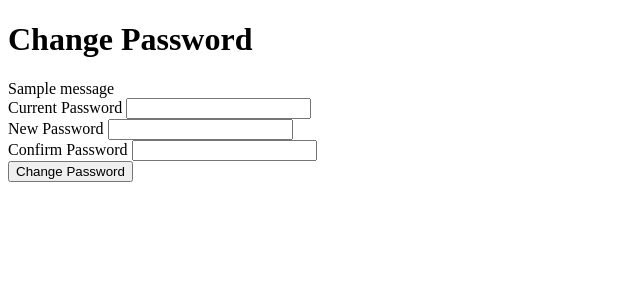
After one commit to zazu7765/BugReportingSystem, a Flask app: page /change_password in a window 1280 px wide. The commit adds this page. Shown: the top 300 px of the page, without its empty margins (0-640 px from the left). Run offline with Flask 3, Linux system fonts and the light colour scheme; a user stored in the database is signed in; tables that the repository leaves empty hold one stand-in row (values such as "Sample post"); one stand-in notice (Sample message) is shown.

Commit message:
feature(password): change password flow

```diff
--- a/app.py
+++ b/app.py
@@ -4,7 +4,7 @@ from flask import Flask, render_template, redirect, url_for, request, abort, fla
 from flask_login import login_user, login_required, logout_user, LoginManager, current_user
 from werkzeug.security import check_password_hash
 
-from forms import RegistrationForm, LoginForm, SprintForm, BugReportForm
+from forms import RegistrationForm, LoginForm, SprintForm, BugReportForm, ChangePasswordForm
 from models import User, db, BugReport, Sprint
 from utilities import check_existing_employee, check_existing_user, hash_password, check_existing_bug_report_by_id, \
     check_fixed_bug_report, check_open_bug_report, check_existing_sprint, check_date_in_sprint, get_existing_user
@@ -76,6 +76,22 @@ def create_app(testing=False):
         form.next.default = request.args.get('next','')
         form.process()
         return render_template('login.html', form=form)
+
+    @app.route('/change_password', methods=['GET', 'POST'])
+    @login_required
+    def change_password():
+        form = ChangePasswordForm()
+
+        if form.validate_on_submit():
+            if not check_password_hash(current_user.password, form.current_password.data):
+                flash('Current password is incorrect', 'error')
+            else:
+                current_user.password = hash_password(form.new_password.data)
+                db.session.commit()
+                flash('Password changed successfully', 'success')
+                return redirect(url_for('home'))
+
+        return render_template('change_password.html', form=form)
 
     @app.route('/logout')
     @login_required
--- a/forms.py
+++ b/forms.py
@@ -36,3 +36,9 @@ class SprintForm(FlaskForm):
     end_date = DateField('End Date', validators=[DataRequired()])
     description = StringField('Description', validators=[DataRequired()])
     submit = SubmitField('Create Sprint')
+
+class ChangePasswordForm(FlaskForm):
+    current_password = PasswordField('Current Password', validators=[validators.DataRequired()])
+    new_password = PasswordField('New Password', validators=[validators.DataRequired()])
+    confirm_password = PasswordField('Confirm Password', validators=[validators.DataRequired(), validators.EqualTo('new_password', message='Passwords must match')])
+    submit = SubmitField('Change Password')
--- /dev/null
+++ b/templates/change_password.html
@@ -0,0 +1,33 @@
+<!DOCTYPE html>
+<html>
+<head>
+    <title>Change Password</title>
+</head>
+<body>
+    <h1>Change Password</h1>
+    {% with messages = get_flashed_messages(with_categories=true) %}
+    {% if messages %}
+    {% for category, message in messages %}
+    <div class="alert alert-{{ category }}">
+        {{ message }}
+    </div>
+    {% endfor %}
+    {% endif %}
+    {% endwith %}
+    <form method="POST">
+        {{ form.csrf_token }}
+        <div>
+            {{ form.current_password.label }} {{ form.current_password }}
+        </div>
+        <div>
+            {{ form.new_password.label }} {{ form.new_password }}
+        </div>
+        <div>
+            {{ form.confirm_password.label }} {{ form.confirm_password }}
+        </div>
+        <div>
+            {{ form.submit() }}
+        </div>
+    </form>
+</body>
+</html>
--- a/templates/home.html
+++ b/templates/home.html
@@ -7,7 +7,7 @@
     <h1>Home</h1>
     <ul>
         <li><a href="{{ url_for('logout') }}">Logout</a></li>
-        <li><a href="/reset">Change Password</a></li>
+        <li><a href="{{ url_for('change_password') }}">Change Password</a></li>
         <li><a href="{{ url_for('sprint')}}">Create New Sprint</a></li>
         <li><a href="{{ url_for('bug_report')}}">Create Bug Report</a></li>
         <li><a href="{{ url_for('bugs')}}">View Bug Tracker</a></li>
```
